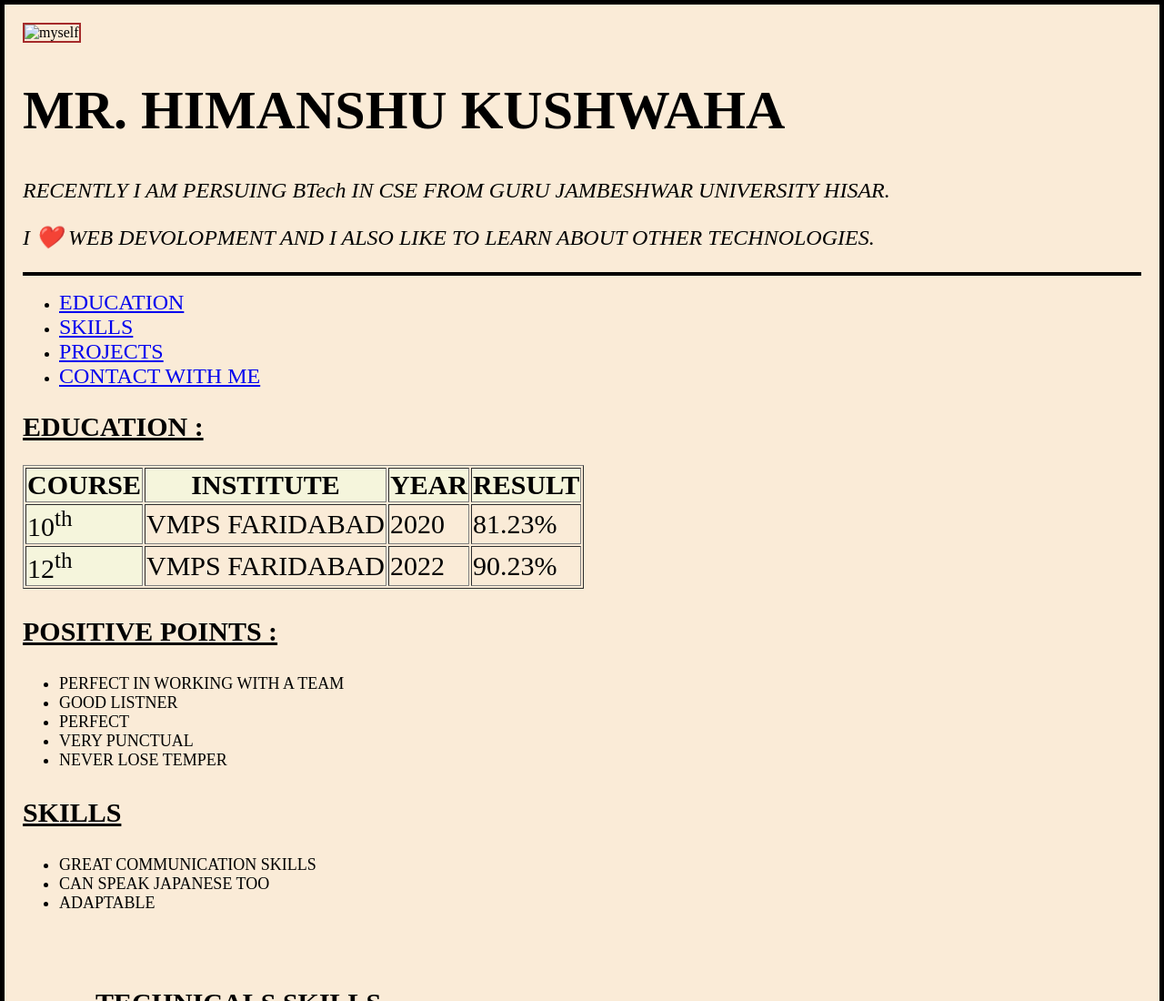
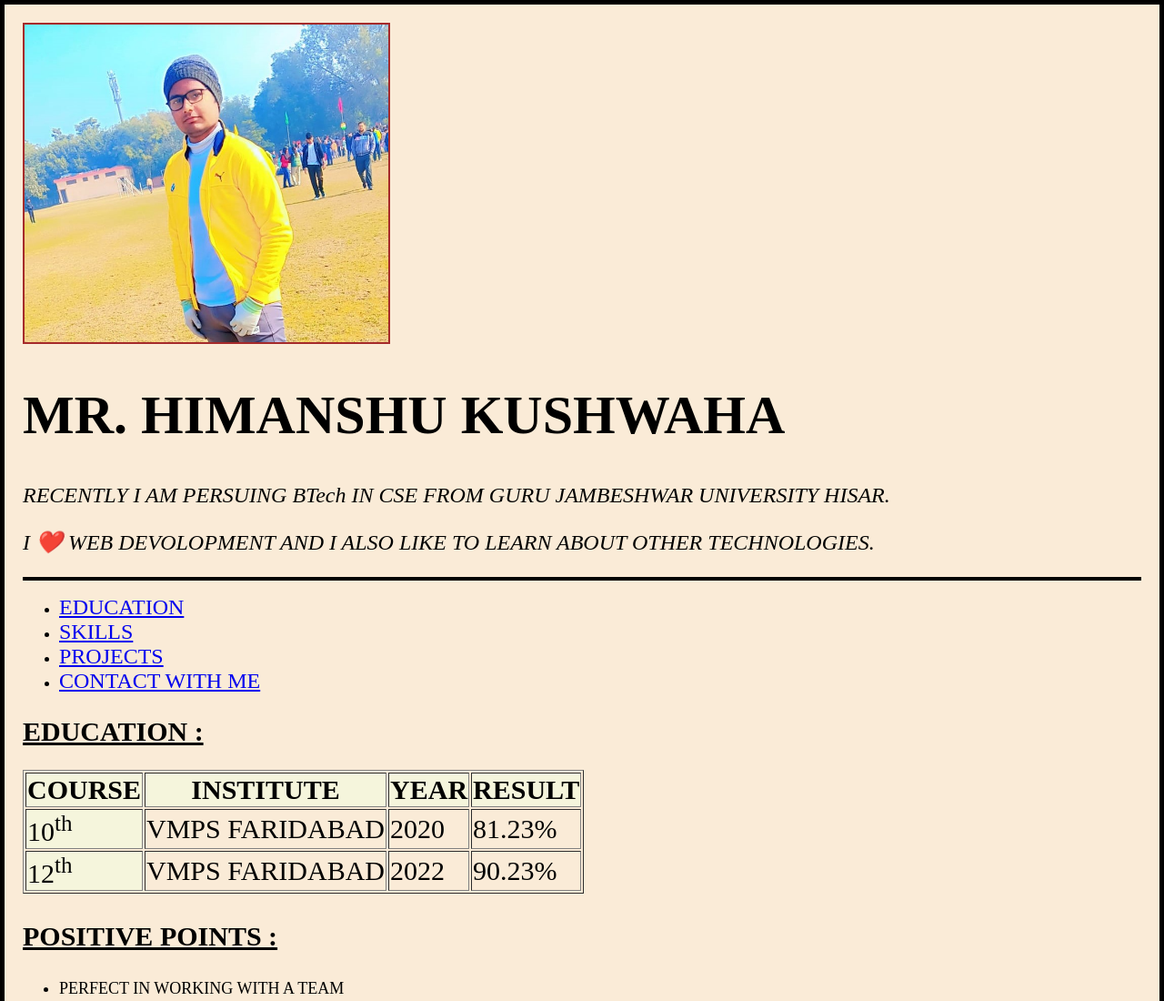
Before and after one commit to HIMANSHU-KUSHWAHA-2004/RESUME, a plain HTML site: page index.html in a window 1280 px wide. Shown: the top 1100 px of the page at 91% size. Drawn offline with Linux system fonts and the light colour scheme.

Commit message:
Update index.html

```diff
--- a/index.html
+++ b/index.html
@@ -16,7 +16,7 @@
         </style>
     </head>
     <header>
-        <img src="m/hlo.jpg" alt="myself" width="400px " style="border: 2px solid brown;">
+        <img src="hlo.jpg" alt="myself" width="400px " style="border: 2px solid brown;">
         <h1 style="font-size:60px;">MR. HIMANSHU KUSHWAHA</h1>
         <P style=" font-size:x-large;"><i> RECENTLY I AM PERSUING BTech IN CSE FROM GURU JAMBESHWAR UNIVERSITY
                 HISAR.</i>
```
